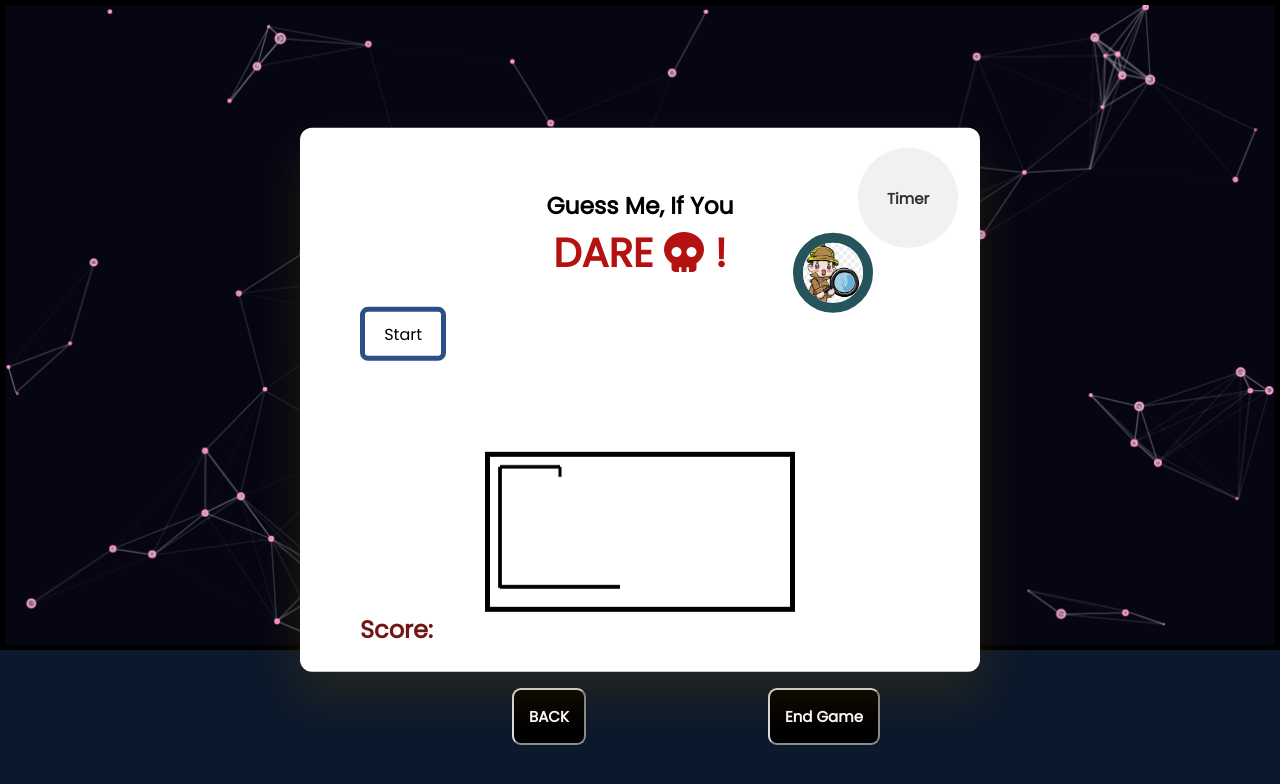
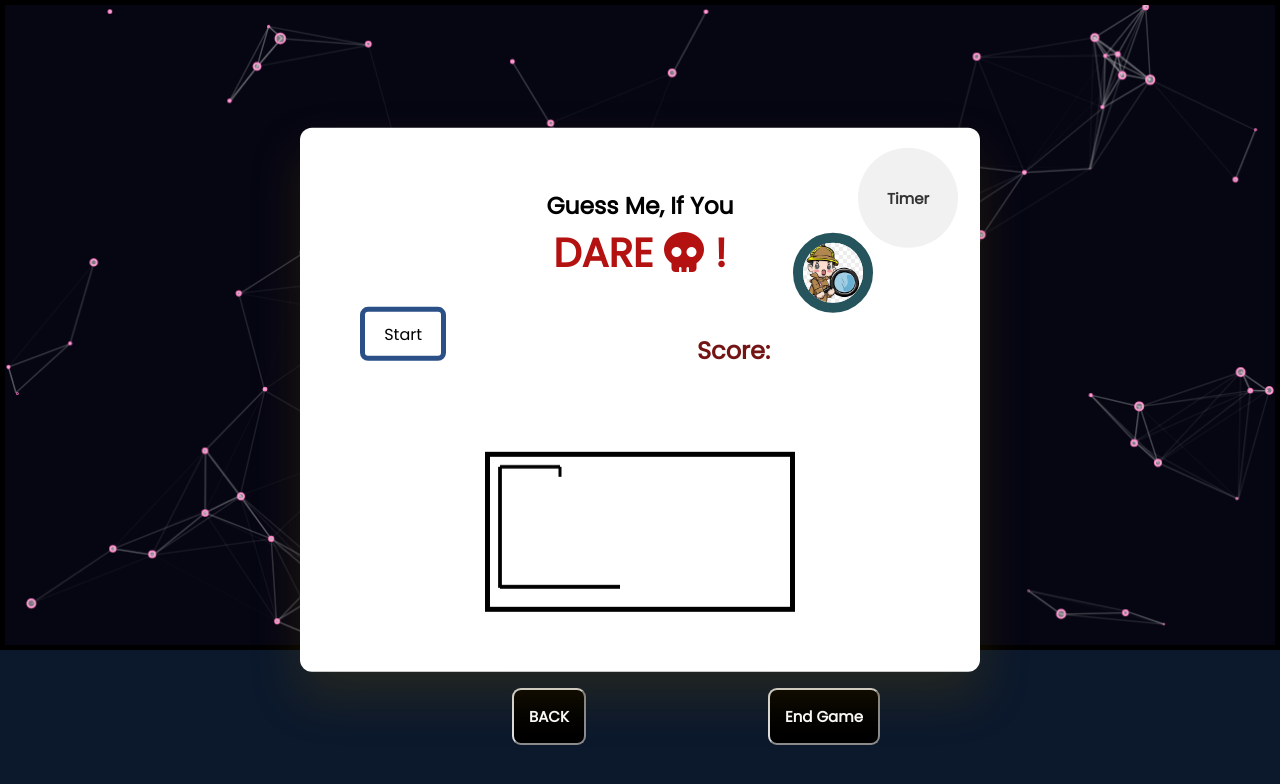
Before and after one commit to anjila-in-github/Hangman-Game, a PHP site: page /color.html in a window 1280 px wide. Shown: the top 784 px of the page. Run offline with PHP 8.4, Linux system fonts and the light colour scheme; some libraries are stand-ins or nearby versions.

Commit message:
feat:design for score

```diff
--- a/css/color.css
+++ b/css/color.css
@@ -188,7 +188,10 @@
     border: 10px solid #25545d;
 
 }
+/*score*/
 .score{
+     top: 205px;
+    right: 210px;
     color:#741515;
     font-weight: bold;
     font-size: larger;
```
